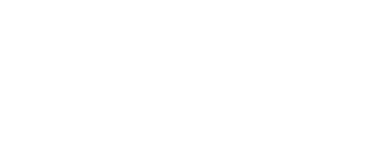
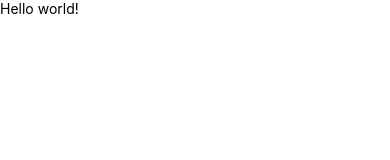
Before and after one commit to VerneriLop/DonationAppUdemy, a React Native app: screen / in a window 390 px wide. Shown: the top 160 px of the page. Built offline with nearby package versions, Linux system fonts and the light colour scheme.

Commit message:
navigation and styling settings for home page

```diff
--- a/App.tsx
+++ b/App.tsx
@@ -1,8 +1,13 @@
 import React from 'react';
-import {SafeAreaView} from 'react-native';
+import MainNavigation from './navigation/MainNavigation';
+import {NavigationContainer} from '@react-navigation/native';
 
 const App = (): React.JSX.Element => {
-  return <SafeAreaView />;
+  return (
+    <NavigationContainer>
+      <MainNavigation />
+    </NavigationContainer>
+  );
 };
 
 export default App;
--- /dev/null
+++ b/assets/styles/globalStyle.ts
@@ -0,0 +1,12 @@
+import {StyleSheet} from 'react-native';
+
+const globalStyle = StyleSheet.create({
+  backgroundWhite: {
+    backgroundColor: '#FFFFFF',
+  },
+  flex: {
+    flex: 1,
+  },
+});
+
+export default globalStyle;
--- /dev/null
+++ b/navigation/MainNavigation.tsx
@@ -0,0 +1,15 @@
+import {createStackNavigator} from '@react-navigation/stack';
+import {Routes} from './Routes';
+import {Home} from '../screens/Home/Home';
+
+const Stack = createStackNavigator();
+
+const MainNavigation = (): JSX.Element => {
+  return (
+    <Stack.Navigator screenOptions={{header: () => null, headerShown: false}}>
+      <Stack.Screen name={Routes.Home} component={Home} />
+    </Stack.Navigator>
+  );
+};
+
+export default MainNavigation;
--- /dev/null
+++ b/navigation/Routes.ts
@@ -0,0 +1,3 @@
+export const Routes = {
+  Home: 'Home',
+};
--- a/package.json
+++ b/package.json
@@ -15,6 +15,7 @@
     "@react-navigation/stack": "^6.4.1",
     "react": "18.3.1",
     "react-native": "0.75.3",
+    "react-native-device-info": "^13.0.0",
     "react-native-gesture-handler": "^2.20.0",
     "react-native-safe-area-context": "^4.11.0",
     "react-native-screens": "^3.34.0"
--- /dev/null
+++ b/screens/Home/Home.tsx
@@ -0,0 +1,14 @@
+import React from 'react';
+import {SafeAreaView, Text, View} from 'react-native';
+
+import globalStyle from '../../assets/styles/globalStyle';
+
+export const Home = () => {
+  return (
+    <SafeAreaView style={[globalStyle.backgroundWhite, globalStyle.flex]}>
+      <View>
+        <Text>Hello world!</Text>
+      </View>
+    </SafeAreaView>
+  );
+};
--- /dev/null
+++ b/screens/Home/style.ts
@@ -0,0 +1,5 @@
+import {StyleSheet} from 'react-native';
+
+const style = StyleSheet.create({});
+
+export default style;
```
Also changed, not shown: assets/styles/scaling.ts (added, +38 -0 lines), 3 other files (tests, documents, lock files or other folders).
